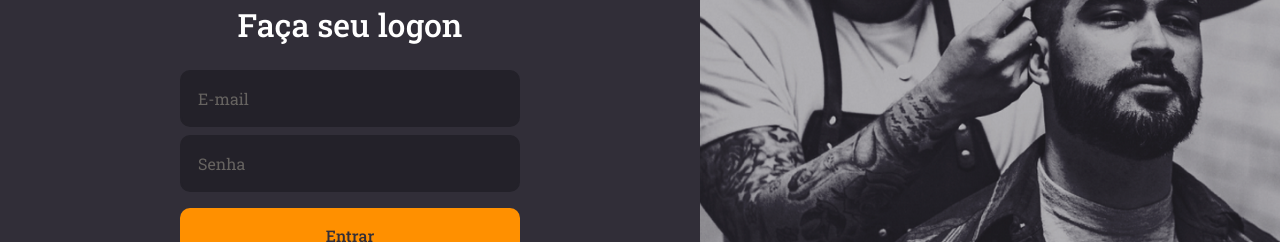
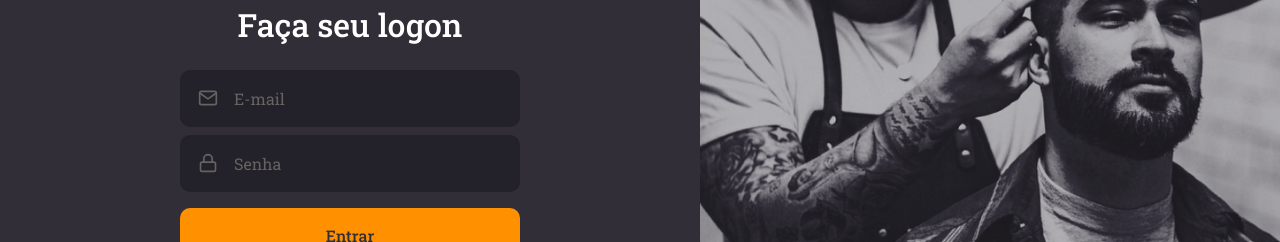
Before and after one commit to Johnny-Saraiva/go-barber, a React (Create React App) app in the folder frontend/: page / in a window 1280 px wide. Shown: the part 289-531 px from the top of the page. Built offline with nearby package versions, Linux system fonts and the light colour scheme.

Commit message:
Configured Input and Button global styled component

```diff
--- /dev/null
+++ b/frontend/src/components/Button/index.tsx
@@ -0,0 +1,15 @@
+import React, { ButtonHTMLAttributes } from 'react';
+
+import { Conteiner } from './style';
+
+type ButtonProps = ButtonHTMLAttributes<HTMLButtonElement>;
+
+const Button: React.FC<ButtonProps> = ({ children, ...rest }) => {
+  return (
+    <Conteiner type="button" {...rest}>
+      {children}
+    </Conteiner>
+  );
+};
+
+export default Button;
--- /dev/null
+++ b/frontend/src/components/Button/style.ts
@@ -0,0 +1,19 @@
+import styled from 'styled-components';
+import { shade } from 'polished';
+
+export const Conteiner = styled.button`
+  background: #ff9000;
+  height: 56px;
+  border-radius: 10px;
+  border: 0;
+  padding: 0 16px;
+  color: #312e38;
+  width: 100%;
+  font-weight: 500;
+  margin-top: 16px;
+  transition: background-color 0.2s;
+
+  &:hover {
+    background-color: ${shade(0.2, '#ff9000')};
+  }
+`;
--- /dev/null
+++ b/frontend/src/components/Input/index.tsx
@@ -0,0 +1,20 @@
+import React, { InputHTMLAttributes } from 'react';
+import { IconBaseProps } from 'react-icons';
+
+import { Conteiner } from './style';
+
+interface InputProps extends InputHTMLAttributes<HTMLInputElement> {
+  name: string;
+  icon?: React.ComponentType<IconBaseProps>;
+}
+
+const Input: React.FC<InputProps> = ({ icon: Icon, ...rest }) => {
+  return (
+    <Conteiner>
+      {Icon && <Icon size={20} />}
+      <input {...rest} />
+    </Conteiner>
+  );
+};
+
+export default Input;
--- /dev/null
+++ b/frontend/src/components/Input/style.ts
@@ -0,0 +1,32 @@
+import styled from 'styled-components';
+
+export const Conteiner = styled.div`
+  background: #232129;
+  border-radius: 10px;
+  border: 2px solid #232129;
+  padding: 16px;
+  width: 100%;
+  color: #666360;
+
+  display: flex;
+  align-items: center;
+
+  & + div {
+    margin-top: 8px;
+  }
+
+  input {
+    flex: 1;
+    background: transparent;
+    border: 0;
+    color: #f4ede8;
+
+    &::placeholder {
+      color: #666360;
+    }
+  }
+
+  svg {
+    margin-right: 16px;
+  }
+`;
--- a/frontend/src/pages/SignIn/index.tsx
+++ b/frontend/src/pages/SignIn/index.tsx
@@ -1,7 +1,10 @@
 import React from 'react';
-import { FiLogIn } from 'react-icons/fi';
+import { FiLogIn, FiMail, FiLock } from 'react-icons/fi';
 
 import logoImg from '../../assets/logo.svg';
+
+import Input from '../../components/Input';
+import Button from '../../components/Button';
 
 import { Container, Content, Background } from './styles';
 
@@ -14,10 +17,15 @@ const SignIn: React.FC = () => {
         <form>
           <h1>Faça seu logon</h1>
 
-          <input placeholder="E-mail" />
-          <input type="password" placeholder="Senha" />
+          <Input name="email" icon={FiMail} placeholder="E-mail" />
+          <Input
+            name="password"
+            icon={FiLock}
+            type="password"
+            placeholder="Senha"
+          />
 
-          <button type="submit">Entrar</button>
+          <Button type="submit">Entrar</Button>
 
           <a href="forgot">Esqueci minha senha</a>
         </form>
--- a/frontend/src/pages/SignIn/styles.ts
+++ b/frontend/src/pages/SignIn/styles.ts
@@ -26,39 +26,6 @@ export const Content = styled.div`
 
     h1 {
       margin-bottom: 24px;
-    }
-
-    input {
-      background: #232129;
-      border-radius: 10px;
-      border: 2px solid #232129;
-      padding: 16px;
-      width: 100%;
-      color: #f4ede8;
-
-      &::placeholder {
-        color: #666360;
-      }
-
-      & + input {
-        margin-top: 8px;
-      }
-    }
-    button {
-      background: #ff9000;
-      height: 56px;
-      border-radius: 10px;
-      border: 0;
-      padding: 0 16px;
-      color: #312e38;
-      width: 100%;
-      font-weight: 500;
-      margin-top: 16px;
-      transition: background-color 0.2s;
-
-      &:hover {
-        background-color: ${shade(0.2, '#ff9000')};
-      }
     }
 
     a {
```
Also changed, not shown: frontend/.eslintrc.json.
